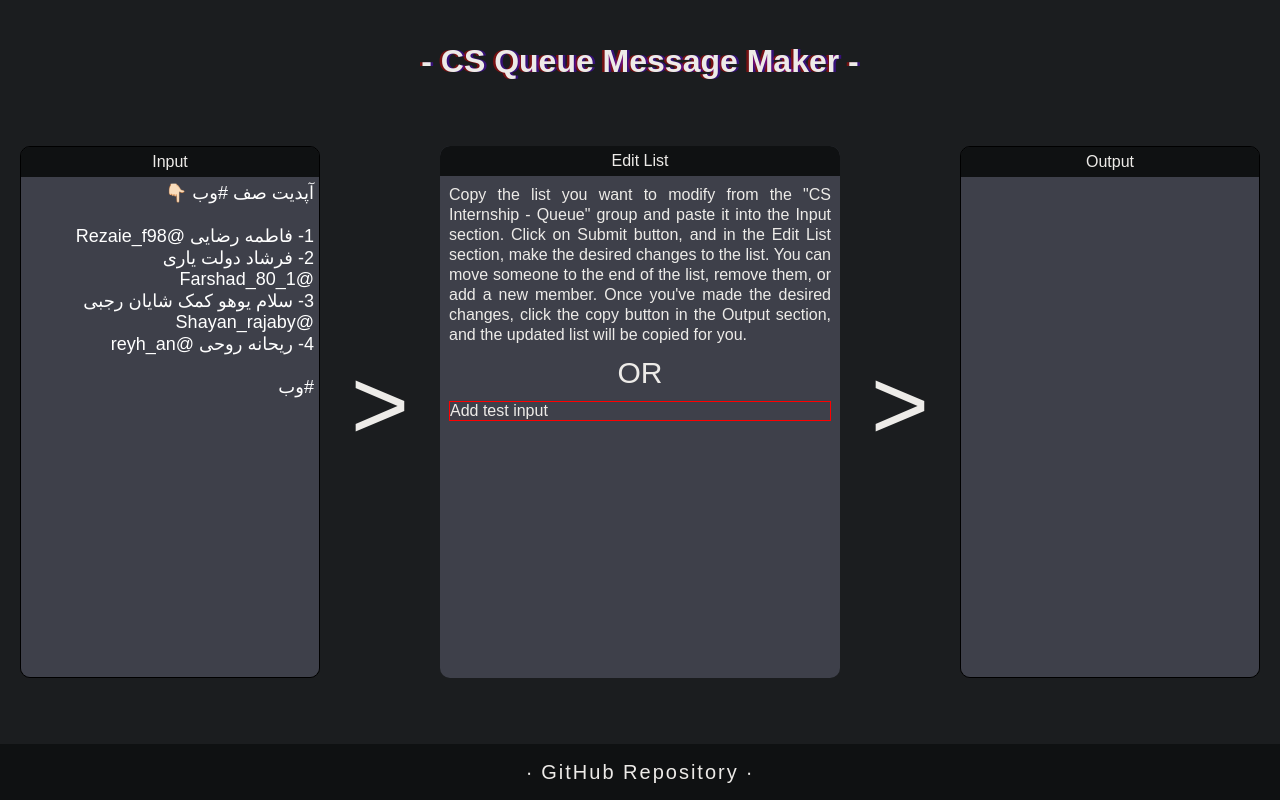
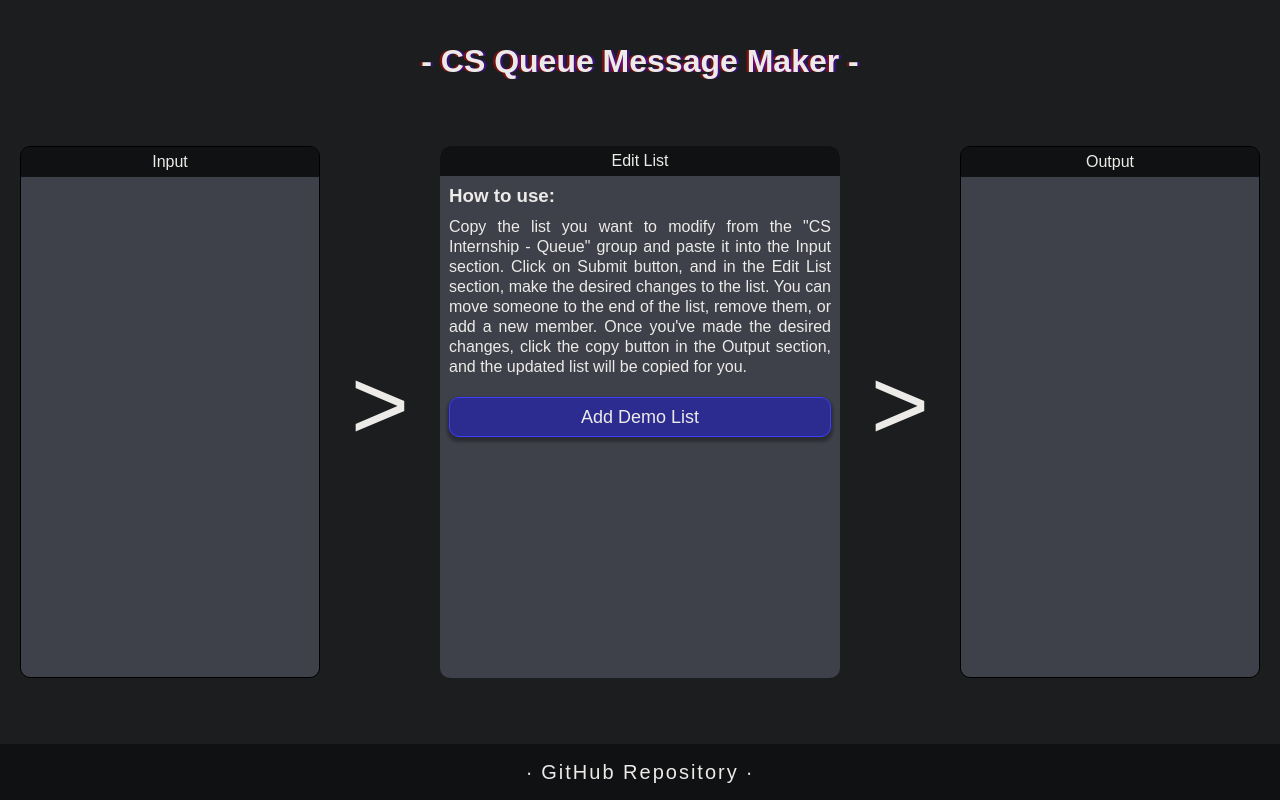
Before and after one commit to Ali-Sdg90/CS-Queue-Message-Maker, a website: page index.html in a window 1280 px wide. Drawn offline with nearby package versions, Linux system fonts and the light colour scheme.

Commit message:
Add hpw-to-use style & func / Start adding My CustomScaleCalc

```diff
--- a/JS/demoList.js
+++ b/JS/demoList.js
@@ -1,10 +1,15 @@
 "use strict";
-input.value = `آپدیت صف #وب 👇🏻
+const addDemoList = () => {
+    input.value = `آپدیت صف #سی_شارپ 👇🏻
 
-1- فاطمه رضایی @Rezaie_f98
-2- فرشاد دولت‌ یاری @Farshad_80_1
-3- سلام یوهو کمک شایان رجبی @Shayan_rajaby
-4- ریحانه روحی @reyh_an
+1- محمد عبدلی @M06061
+2- پرهام حسنی @parhamHasani
+3- مهدی بیگدلی @Mhdi_bigdely
+4- پارسا ستوده @parsa_set
+5- گیتا وجدانی @GitaVejdani
+6- مرضیه فتحی زاده @Miss_ftz
+7- امیرحسین اعرابی @amirhossein_wp_goalie
 
-#وب`;
+#سی_شارپ`;
+};
 //# sourceMappingURL=demoList.js.map
--- a/JS/index.js
+++ b/JS/index.js
@@ -3,6 +3,7 @@ const input = document.querySelector(".input-list");
 const submitInput = document.querySelector(".submit-input");
 const editList = document.querySelector(".edit-list");
 const output = document.querySelector(".output-list");
+const demoListBtn = document.querySelector(".how-to-use-btn");
 let inputArray = [];
 let membersArray = [];
 let memberBits = [];
@@ -51,4 +52,7 @@ const IDFinder = (memberBit) => {
         }
     }
 };
+demoListBtn.addEventListener("click", () => {
+    addDemoList();
+});
 //# sourceMappingURL=index.js.map
--- a/Style/_how-to-use.scss
+++ b/Style/_how-to-use.scss
@@ -5,15 +5,34 @@
     .how-to-use-text {
         text-align: justify;
         line-height: 20px;
+        margin-top: 10px;
     }
 
-    .how-to-use-or{
-        text-align: center;
-        font-size: 30px;
-        line-height: 20px;
-    }
+    .how-to-use-btn {
+        border: 1px solid red;
+        display: flex;
+        flex-flow: row nowrap;
+        justify-content: center;
+        align-items: center;
+        height: 40px;
+        border-radius: 10px;
+        background-color: $blue-background;
+        border: 1px solid $blue-border;
+        width: 100%;
+        margin-top: 20px;
+        font-size: 18px;
+        cursor: pointer;
+        transition: background-color 0.15s, box-shadow 0.15s, transform 0.15s;
+        box-shadow: 0 3px 3px 2px rgba(0, 0, 0, 0.3);
 
-    .how-to-use-btn{
-        border: 1px solid red;
+        &:hover {
+            background: rgb(46, 46, 155);
+        }
+
+        &:active {
+            background: rgb(43, 43, 144);
+            box-shadow: 0 2px 3px 2px rgba(0, 0, 0, 0.3);
+            transform: translateY(1px);
+        }
     }
 }
--- a/TS/demoList.ts
+++ b/TS/demoList.ts
@@ -1,40 +1,52 @@
-input.value = `آپدیت صف #وب 👇🏻
+const addDemoList = () => {
+    input.value = `آپدیت صف #سی_شارپ 👇🏻
 
-1- فاطمه رضایی @Rezaie_f98
-2- فرشاد دولت‌ یاری @Farshad_80_1
-3- سلام یوهو کمک شایان رجبی @Shayan_rajaby
-4- ریحانه روحی @reyh_an
+1- محمد عبدلی @M06061
+2- پرهام حسنی @parhamHasani
+3- مهدی بیگدلی @Mhdi_bigdely
+4- پارسا ستوده @parsa_set
+5- گیتا وجدانی @GitaVejdani
+6- مرضیه فتحی زاده @Miss_ftz
+7- امیرحسین اعرابی @amirhossein_wp_goalie
 
-#وب`;
+#سی_شارپ`;
+};
 
-// 3- سلام یوهو کمک شایان رجبی @Shayan_rajaby
-// 4- ریحانه روحی @reyh_an
-// 5- علی قاسم‌پور @AliAkbar00100
-// 6- ارشیا مردانی @mozadvaj
-// 7- سعید محمدی @saeed7797
-// 8- سارا محمدی @pciou
-// 9- ابولفضل حصارکی @Abolfazl_hsr
-// 10- مبینا وجدی @M0bio
-// 11- الیاس اسماعیلی @elias_esm
-// 12- آرش ثانی @Arashsani
-// 13- محمد شفیعی @mshafiei1
-// 14- امیرحسین بشیری @Amirhosseinshonam
-// 15- مبین صالحی @Mwbi_slh
-// 16-  آریا شریف @TSN963
-// 17- فاطمه امینی @Fatemeh_amini13
-// 18- محدثه قهرمانی @M_ghahremaniii7
-// 19- معصومه دادبخش @Masoomeh_dadbakhsh
-// 20- علیرضا فتحی @ItsAlirezzz
-// 21-  آیدا پیمائی @aida_ap7
-// 22- محمد چنانی @developer_codee
-// 23-  آرزو روحی @Wish1375
-// 24- مهیار سعدی @There_is_no_user
-// 25- مهدی ملکی @M_maleki1370
-// 26- مرضیه بیرانوند @MGityB
-// 27- علی رفیعی @ART91128LJ
-// 28-  سپهر ملکی @smplo
-// 29-  اسحاق ترابی @kafipasargad
-// 30- عرفان اکبری @Erfan25974
-// 31- محدثه شیخ‌ اویسی @Mohisho
-// 32- حسام مظلوم @hesam_0101
-// 33- امیرحسین ارندان @AmirhoseinArandan
+// آپدیت صف #وب 👇🏻
+
+// 1- فرشاد دولت‌یاری @Farshad_80_1
+// 2- شایان رجبی @Shayan_rajaby
+// 3- ریحانه روحی @reyh_an
+// 4- علی قاسم‌پور @AliAkbar00100
+// 5- ارشیا مردانی @mozadvaj
+// 6- سعید محمدی @saeed7797
+// 7- سارا محمدی @pciou
+// 8- ابولفضل حصارکی @Abolfazl_hsr
+// 9- مبینا وجدی @M0bio
+// 10- الیاس اسماعیلی @elias_esm
+// 11- آرش ثانی @Arashsani
+// 12- محمد شفیعی @mshafiei1
+// 13- امیرحسین بشیری @Amirhosseinshonam
+// 14- مبین صالحی @Mwbi_slh
+// 15- آریا شریف @TSN963
+// 16- فاطمه امینی @Fatemeh_amini13
+// 17- محدثه قهرمانی @M_ghahremaniii7
+// 18- معصومه دادبخش @Masoomeh_dadbakhsh
+// 19- علیرضا فتحی @ItsAlirezzz
+// 20- آیدا پیمائی @aida_ap7
+// 21- محمد چنانی @developer_codee
+// 22- آرزو روحی @Wish1375
+// 23- مهیار سعدی @There_is_no_user
+// 24- مهدی ملکی @M_maleki1370
+// 25- مرضیه بیرانوند @MGityB
+// 26- علی رفیعی @ART91128LJ
+// 27- سپهر ملکی @smplo
+// 28- اسحاق ترابی @kafipasargad
+// 29- عرفان اکبری @Erfan25974
+// 30- محدثه شیخ‌ اویسی @Mohisho
+// 31- حسام مظلوم @hesam_0101
+// 32- امیرحسین ارندان @AmirhoseinArandan
+// 33- آیسان یحیی پور @y_icy
+// 34- ریحانه امیرنژاد @reyhane_a_m_1
+
+// #وب
--- a/TS/index.ts
+++ b/TS/index.ts
@@ -2,6 +2,7 @@ const input = document.querySelector(".input-list") as HTMLInputElement;
 const submitInput = document.querySelector(".submit-input") as HTMLElement;
 const editList = document.querySelector(".edit-list") as HTMLElement;
 const output = document.querySelector(".output-list") as HTMLInputElement;
+const demoListBtn = document.querySelector(".how-to-use-btn") as HTMLElement;
 
 let inputArray: string[] = [];
 let membersArray: string[] = [];
@@ -63,3 +64,7 @@ const IDFinder = (memberBit: string[]): string | void => {
         }
     }
 };
+
+demoListBtn.addEventListener("click", () => {
+    addDemoList();
+});
--- a/index.html
+++ b/index.html
@@ -81,6 +81,7 @@
                         </form> -->
 
                         <div class="how-to-use-container">
+                            <h3 class="how-to-use-title">How to use:</h3>
                             <div class="how-to-use-text">
                                 Copy the list you want to modify from the "CS
                                 Internship - Queue" group and paste it into the
@@ -92,10 +93,8 @@
                                 button in the Output section, and the updated
                                 list will be copied for you.
                             </div>
+                            <div class="how-to-use-btn">Add Demo List</div>
                             <br />
-                            <div class="how-to-use-or">OR</div>
-                            <br />
-                            <div class="how-to-use-btn">Add test input</div>
                         </div>
                     </div>
                 </div>
```
Also changed, not shown: Style/style.css, 3 other files.
